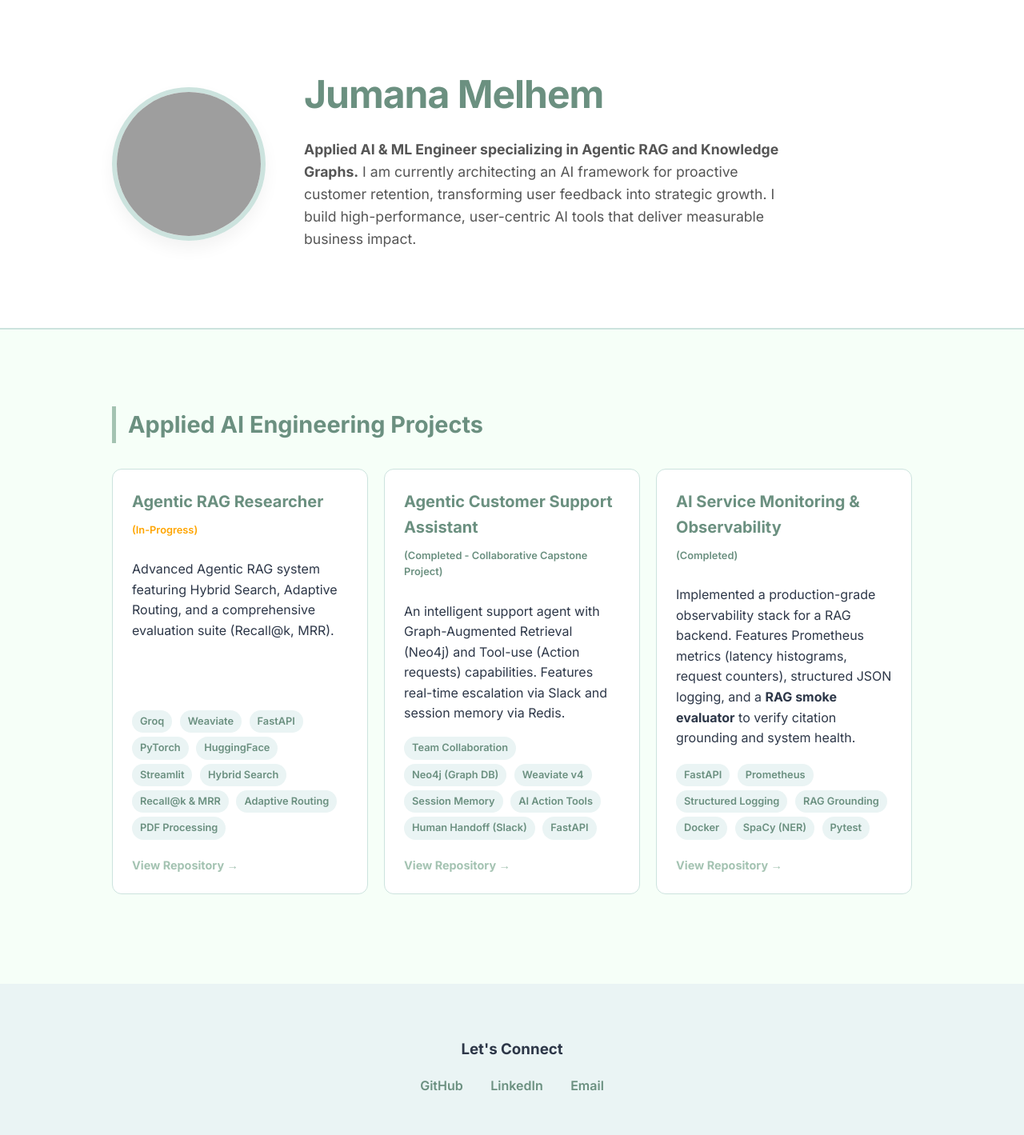
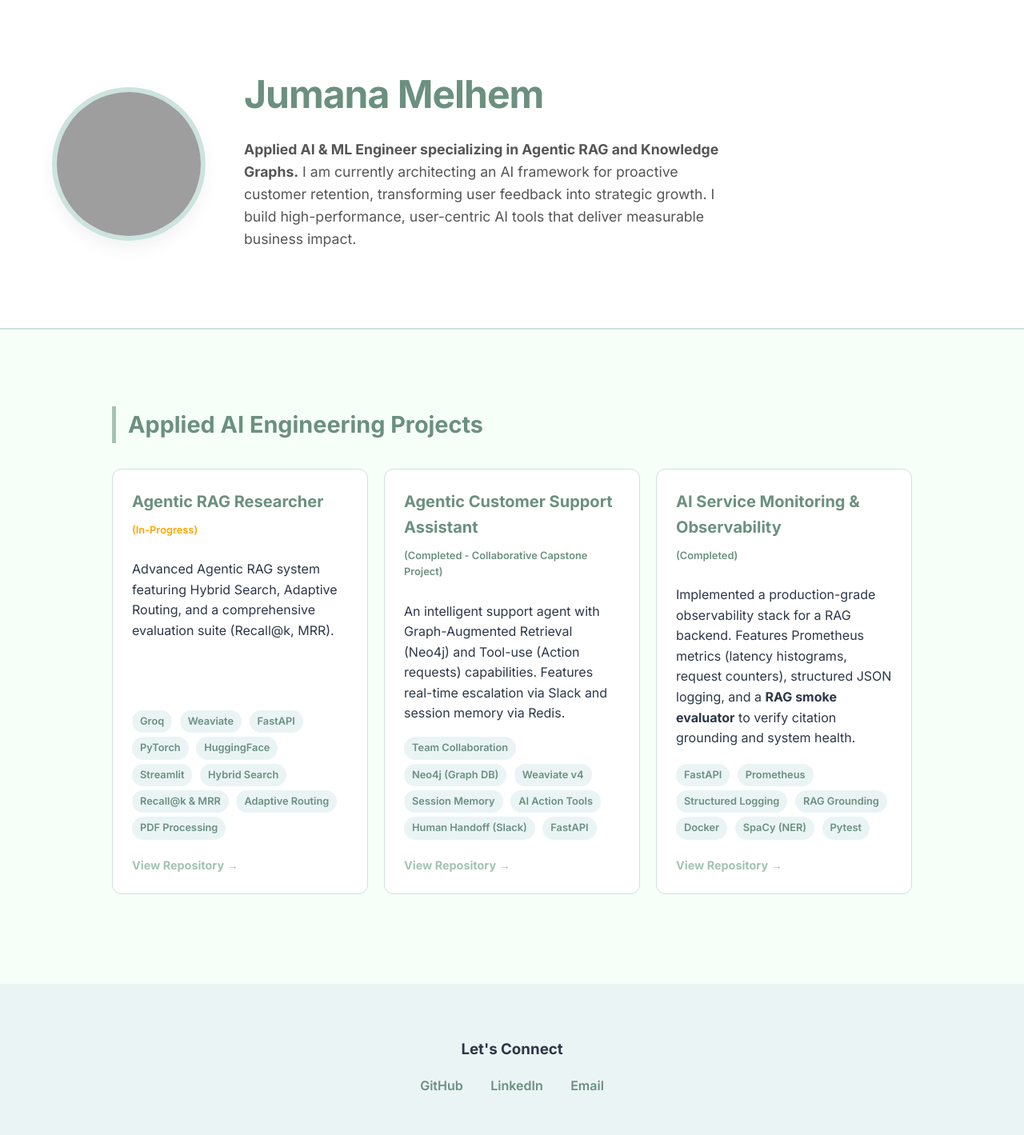
Before and after one commit to Jumana-ML/Jumana-ML.github.io, a Jekyll site: the page index.html, which Jekyll copies as it is, in a window 1280 px wide. Shown: the whole page at 80% size. Built offline with Jekyll 4.4.1, drawn with Linux system fonts in a browser that asks for light colours; grey boxes are pictures that could not be loaded.

Commit message:
Increase max-width of header container to 1150px

```diff
--- a/index.html
+++ b/index.html
@@ -32,7 +32,7 @@
         }
 
         .header-container {
-            max-width: 1000px;
+            max-width: 1150px;
             margin: 0 auto;
             display: flex;
             align-items: center;
```
